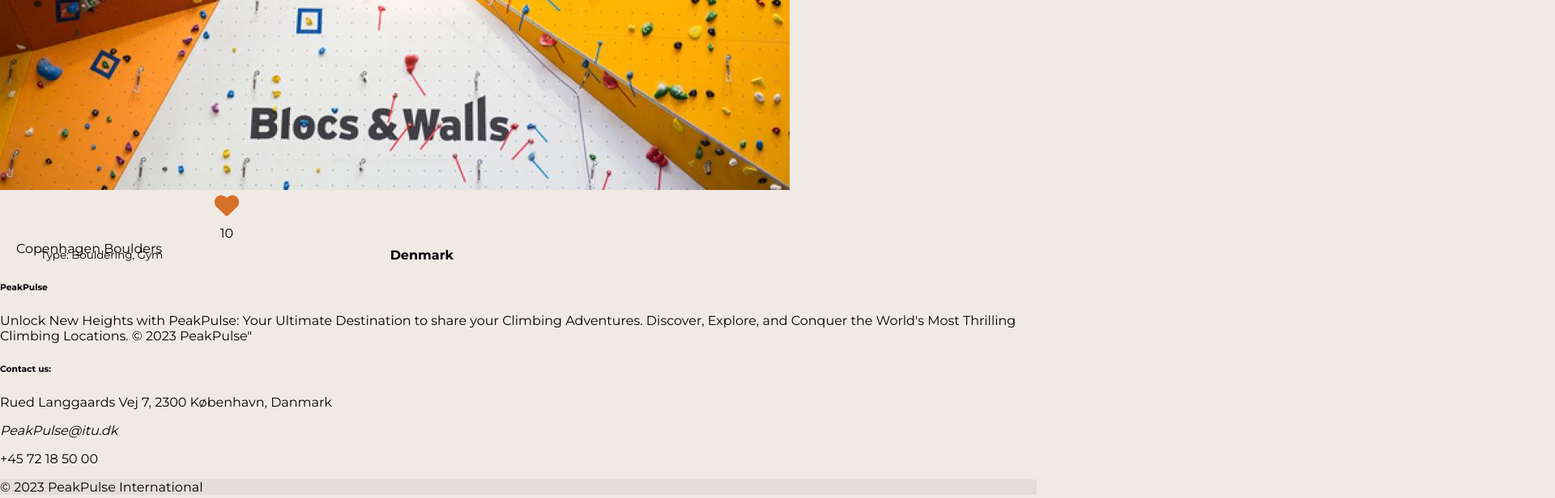
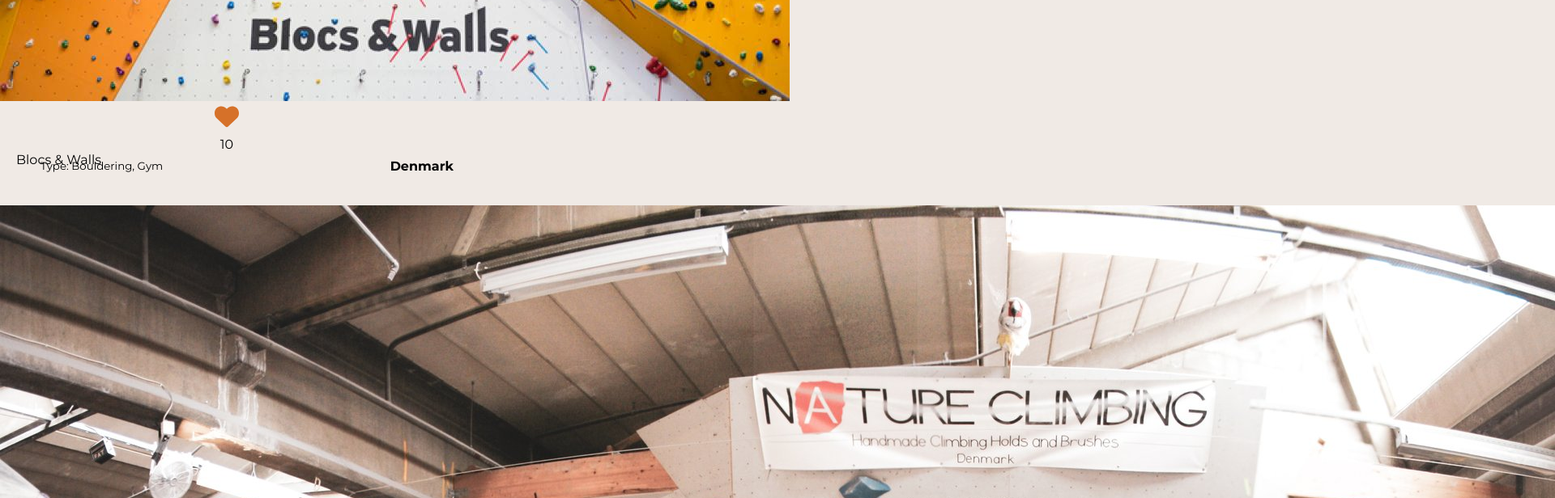
Before and after one commit to Chris-cvR/TID-React-Climbing-Platform, a React (Create React App) app: page / in a window 1280 px wide. Shown: the part 660-1276 px from the top of the page at 81% size, 1920 px wide, since content can reach past the window. Built offline with nearby package versions, Linux system fonts and the light colour scheme.

Commit message:
Updated feed page and added more functionality

```diff
--- a/src/components/common/LocationCard.js
+++ b/src/components/common/LocationCard.js
@@ -4,16 +4,16 @@ import Container from 'react-bootstrap/Container';
 import { FontAwesomeIcon } from '@fortawesome/react-fontawesome'
 import { faHeart } from '@fortawesome/free-solid-svg-icons'
 import "../../styles/index.css";
-import picture from "../../assets/images/Blocs&Walls.jpg";
 
 
-function LocationCard() {
-    const image = picture;
+function LocationCard({ picture, Title }) {
+    const LocationImage = picture;
+    const LocationTitle = Title;
 
     return (
         <Container className="my-5">
             <Card className="custom-card mx-auto">
-                <Card.Img variant={image} src={image} />
+                <Card.Img variant={LocationImage} src={LocationImage} />
                 <Card.Body>
                     <div className="d-flex align-items-top">
                         <div className="likes-container">
@@ -24,7 +24,7 @@ function LocationCard() {
                         </div>
                         <div className="location-details">
                             <div className="location-title">
-                                <Card.Title className="truncate-text">Copenhagen Boulders</Card.Title>
+                                <Card.Title className="truncate-text">{LocationTitle}</Card.Title>
                             </div>
                             <div className="location-place">
                                 <Card.Subtitle><b>Denmark</b></Card.Subtitle>
--- a/src/components/common/Navbar.js
+++ b/src/components/common/Navbar.js
@@ -8,7 +8,7 @@ function CompleteNavbar() {
     const PeakPulseImage = images;
 
     return (
-        <Navbar fixed="top" className="custom-navbar">
+        <Navbar sticky="top" className="custom-navbar">
             <Container>
                 <Navbar.Brand href="#home">
                     <img
--- a/src/pages/FeedPage.js
+++ b/src/pages/FeedPage.js
@@ -1,12 +1,18 @@
 import Navbar from "../components/common/Navbar"
 import Footer from "../components/common/Footer";
 import LocationCard from "../components/common/LocationCard";
+import picture1 from "../assets/images/Blocs&Walls.jpg";
+import picture2 from "../assets/images/cphBoulders.jpg";
+
 
 function FeedPage() {
     return (
         <>
             <Navbar></Navbar>
-            <LocationCard></LocationCard>
+            <div>
+                <LocationCard picture={picture1} Title={"Blocs & Walls"}></LocationCard>
+                <LocationCard picture={picture2} Title={"Copenhagen Boulders"}></LocationCard>
+            </div>
             <Footer></Footer>
         </>
     );
--- a/src/styles/index.css
+++ b/src/styles/index.css
@@ -29,8 +29,8 @@ code {
 
 /*LocationCard CSS*/
 .custom-card {
-  margin-top: 150px;
-  width: 35rem;
+  margin-top: 40px;
+  max-width: 35rem;
 }
 
 .location-details {
```
Also changed, not shown: src/assets/images/cphBoulders.jpg (added).
